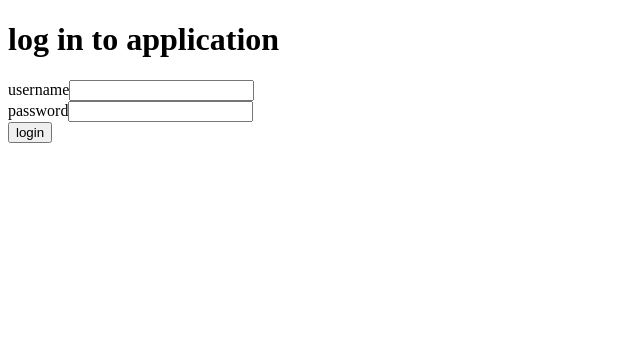
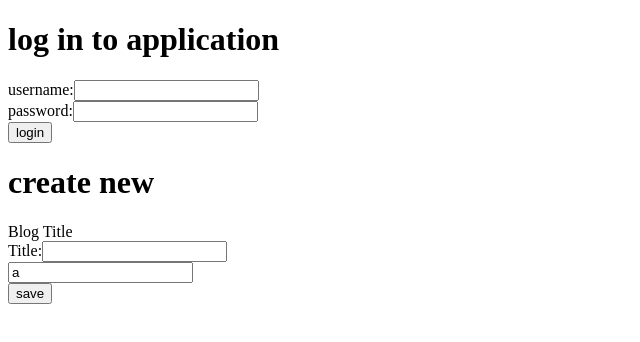
Before and after one commit to Raikho/fullstackopen, a React (Vite) app in the folder part5/bloglist-frontend/: page / in a window 1280 px wide. Shown: the top 342 px of the page, without its empty margins (0-640 px from the left). Built offline with nearby package versions, Linux system fonts and the light colour scheme; no server answers.

Commit message:
add Field component

```diff
--- a/part5/bloglist-frontend/src/App.jsx
+++ b/part5/bloglist-frontend/src/App.jsx
@@ -4,6 +4,7 @@ import blogService from './services/blogs'
 import loginService from './services/login'
 import storage from './services/storage'
 import LoginForm from './components/LoginForm'
+import BlogForm from './components/BlogForm'
 import BlogDisplay from './components/BlogDisplay'
 
 const App = () => {
@@ -22,7 +23,6 @@ const App = () => {
       setUser(item)
       blogService.setToken(item.token)
     }
-
     blogService
       .getAll()
       .then(blogs => setBlogs(blogs))
@@ -38,7 +38,6 @@ const App = () => {
       })
       setUser(user)
       storage.save('loggedBlogappUser', user)
-      // window.localStorage.setItem('loggedBlogappUser', JSON.stringify(user))
       setUsername('')
       setPassword('')
       console.log('successfully logged in')
@@ -59,18 +58,6 @@ const App = () => {
   const blogForm = () => (
     <div>
       <div>logged in as {user.username}</div>
-      <form onSubmit={addBlog}>
-        <div>
-          Blog Title
-          <input
-            type='text'
-            value={title}
-            name="Title"
-            onChange={({ target }) => setTitle(target.value)}
-          />
-        </div>
-        <button type='submit'>save</button>
-      </form>
     </div>
   )
 
@@ -79,11 +66,11 @@ const App = () => {
       {
         (user === null) ?
         <LoginForm
-          handleLogin={handleLogin}
+          handleSubmit={handleLogin}
           username={username}
-          setUsername={setUsername}
+          handleUsernameChange={setUsername}
           password={password}
-          setPassword={setPassword}
+          handlePasswordChange={setPassword}
         /> :
         <BlogDisplay
           nameOfUser={user.name}
@@ -91,6 +78,7 @@ const App = () => {
           handleLogout={handleLogout}
         />
       }
+      <BlogForm />
     </div>
   )
 }
--- /dev/null
+++ b/part5/bloglist-frontend/src/components/BlogForm.jsx
@@ -0,0 +1,26 @@
+import Field from "./Field"
+
+const BlogForm = ({ handleAddBlog }) => {
+	return (
+		<div>
+			<h1>create new</h1>
+      <form onSubmit={ handleAddBlog }>
+        <div>
+          Blog Title
+          <Field
+            name='Title'
+          />
+          <input
+            type='text'
+            value={'a'}
+            name="Title"
+            onChange={({ target }) => setTitle(target.value)}
+          />
+        </div>
+        <button type='submit'>save</button>
+      </form>
+		</div>
+	)
+}
+
+export default BlogForm
--- /dev/null
+++ b/part5/bloglist-frontend/src/components/Field.jsx
@@ -0,0 +1,15 @@
+const Field = ({ name, type, value, handleChange }) => {
+  return (
+    <div>
+      {name}:
+      <input
+        type={type || 'text'}
+        value={value}
+        name={name.charAt(0).toUpperCase() + name.slice(1)}
+        onChange={({ target }) => handleChange(target.value)}
+      />
+    </div>
+  )
+}
+
+export default Field
--- a/part5/bloglist-frontend/src/components/LoginForm.jsx
+++ b/part5/bloglist-frontend/src/components/LoginForm.jsx
@@ -1,26 +1,27 @@
-const LoginForm = props => {
+import Field from "./Field"
+
+const LoginForm = ({
+	handleSubmit,
+	handleUsernameChange,
+	handlePasswordChange,
+	username,
+	password,
+}) => {
 	return (
 	  <div>
 		<h1>log in to application</h1>
-		<form onSubmit={props.handleLogin}>
-		  <div>
-			username
-			<input
-			  type='text'
-			  value={props.username}
-			  name="Username"
-			  onChange={({ target }) => props.setUsername(target.value)}
+		<form onSubmit={handleSubmit}>
+			<Field
+				name='username'
+				value={username}
+				handleChange={handleUsernameChange}
 			/>
-		  </div>
-		  <div>
-			password
-			<input
-			  type='password'
-			  value={props.password}
-			  name="Password"
-			  onChange={({ target }) => props.setPassword(target.value)}
+			<Field
+				name='password'
+				type='password'
+				value={password}
+				handleChange={handlePasswordChange}
 			/>
-		  </div>
 		  <button type="submit">login</button>
 		</form>
 	  </div>
--- a/part5/bloglist-frontend/src/services/storage.js
+++ b/part5/bloglist-frontend/src/services/storage.js
@@ -15,4 +15,4 @@ const remove = tag => {
     window.localStorage.removeItem(tag)
 }
 
-export default { save, load }
+export default { save, load, remove }
```
